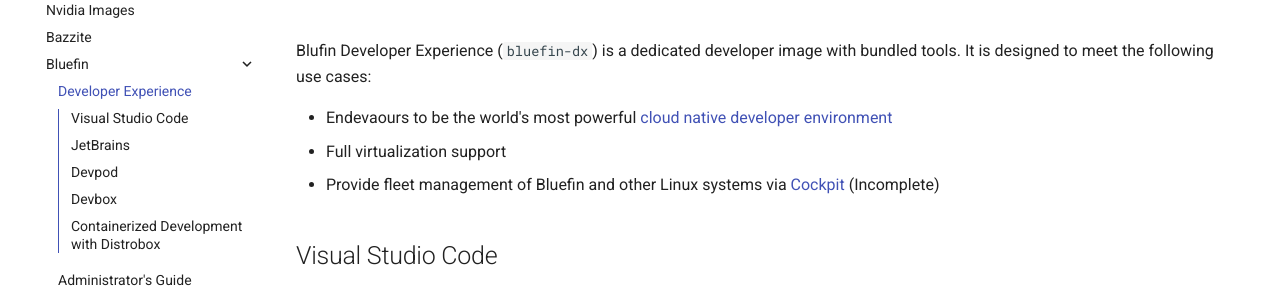
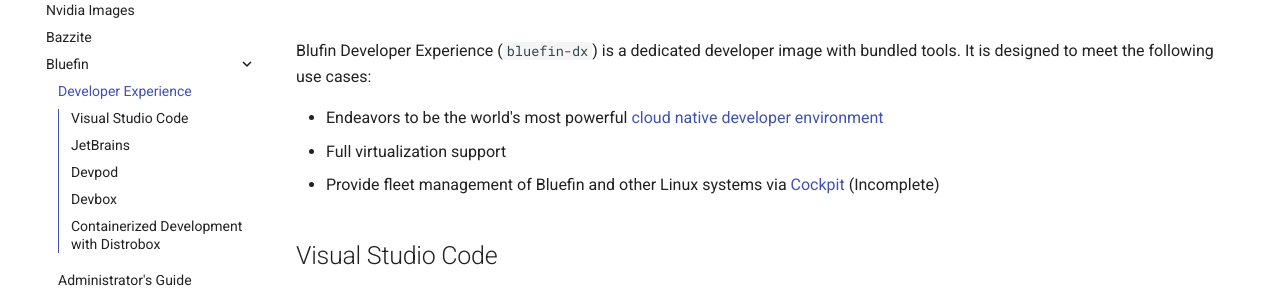
Before and after one commit to ublue-os/website, an MkDocs documentation site: the page built from docs/images/bluefin/developer-experience.md, in a window 1280 px wide and 900 px high. Shown: the part 280-572 px from the top of the window. Built offline with MkDocs 1.6.1 and Material for MkDocs 9.7.7, drawn with Linux system fonts in a browser that asks for light colours; comment, search, counter and statistics services are not loaded.

Commit message:
fix: spelling

```diff
--- a/docs/images/bluefin/developer-experience.md
+++ b/docs/images/bluefin/developer-experience.md
@@ -3,7 +3,7 @@
 Blufin Developer Experience (`bluefin-dx`) is a dedicated developer image with bundled tools.
 It is designed to meet the following use cases:
 
-- Endevaours to be the world's most powerful [cloud native developer environment](https://landscape.cncf.io/)
+- Endeavors to be the world's most powerful [cloud native developer environment](https://landscape.cncf.io/)
 - Full virtualization support
 - Provide fleet management of Bluefin and other Linux systems via [Cockpit](https://cockpit-project.org/) (Incomplete)
 
```
